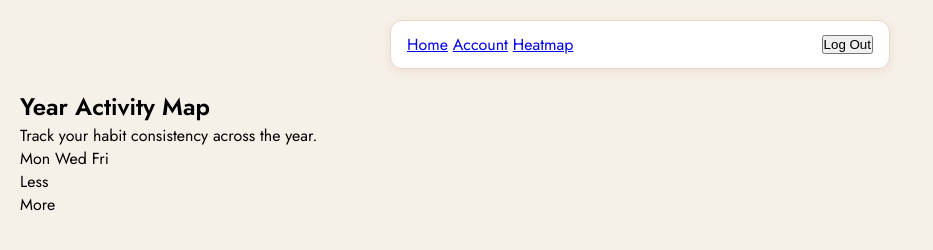
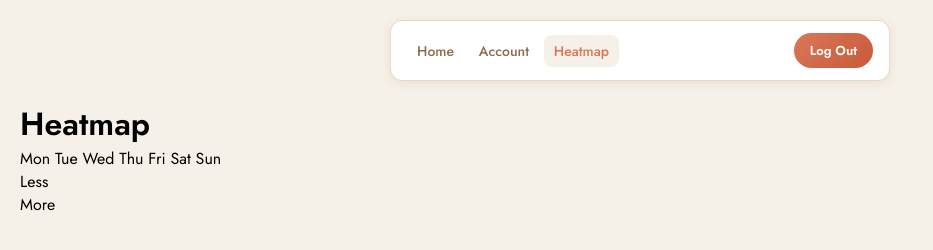
Before and after one commit to 19343387-areebah-khan/team13, a plain HTML site: page frontend/map.html in a window 1280 px wide. Shown: the whole page, without its empty margins (0-933 px from the left). Drawn offline with Linux system fonts and the light colour scheme; no server answers; sample sign-in values are in the browser's storage.

Commit message:
Created heatmap page layout-Hamza

```diff
--- a/frontend/map.html
+++ b/frontend/map.html
@@ -7,34 +7,32 @@
   <link rel="stylesheet" href="css/style.css" />
 </head>
 <body>
+
   <nav class="top-nav">
     <div class="nav-left">
-      <a href="home.html">Home</a>
-      <a href="account.html">Account</a>
-      <a href="map.html" class="active">Heatmap</a>
+      <a href="home.html" class="nav-link"> Home</a>
+      <a href="account.html" class="nav-link"> Account</a>
+      <a href="map.html" class="nav-link active"> Heatmap</a>
     </div>
-    <button id="logoutBtn" class="logout-btn">Log Out</button>
+    <button onclick="logout()" class="nav-logout-btn">Log Out</button>
   </nav>
 
   <main class="heatmap-page">
-    <section class="heatmap-header">
-      <h1>Year Activity Map</h1>
-      <p>Track your habit consistency across the year.</p>
-    </section>
+    <h1 class="page-title">Heatmap</h1>
 
-    <section class="heatmap-card">
+    <div class="heatmap-card">
       <div id="monthLabels" class="month-labels"></div>
 
       <div class="heatmap-wrapper">
         <div class="day-labels">
-          <span>Mon</span>
-          <span></span>
-          <span>Wed</span>
-          <span></span>
-          <span>Fri</span>
-          <span></span>
-          <span></span>
-        </div>
+            <span>Mon</span>
+            <span>Tue</span>
+            <span>Wed</span>
+            <span>Thu</span>
+            <span>Fri</span>
+            <span>Sat</span>
+            <span>Sun</span>
+</div>
 
         <div id="heatmapGrid" class="heatmap-grid"></div>
       </div>
@@ -50,7 +48,7 @@
         </div>
         <span>More</span>
       </div>
-    </section>
+    </div>
   </main>
 
   <script src="js/map.js"></script>
```
